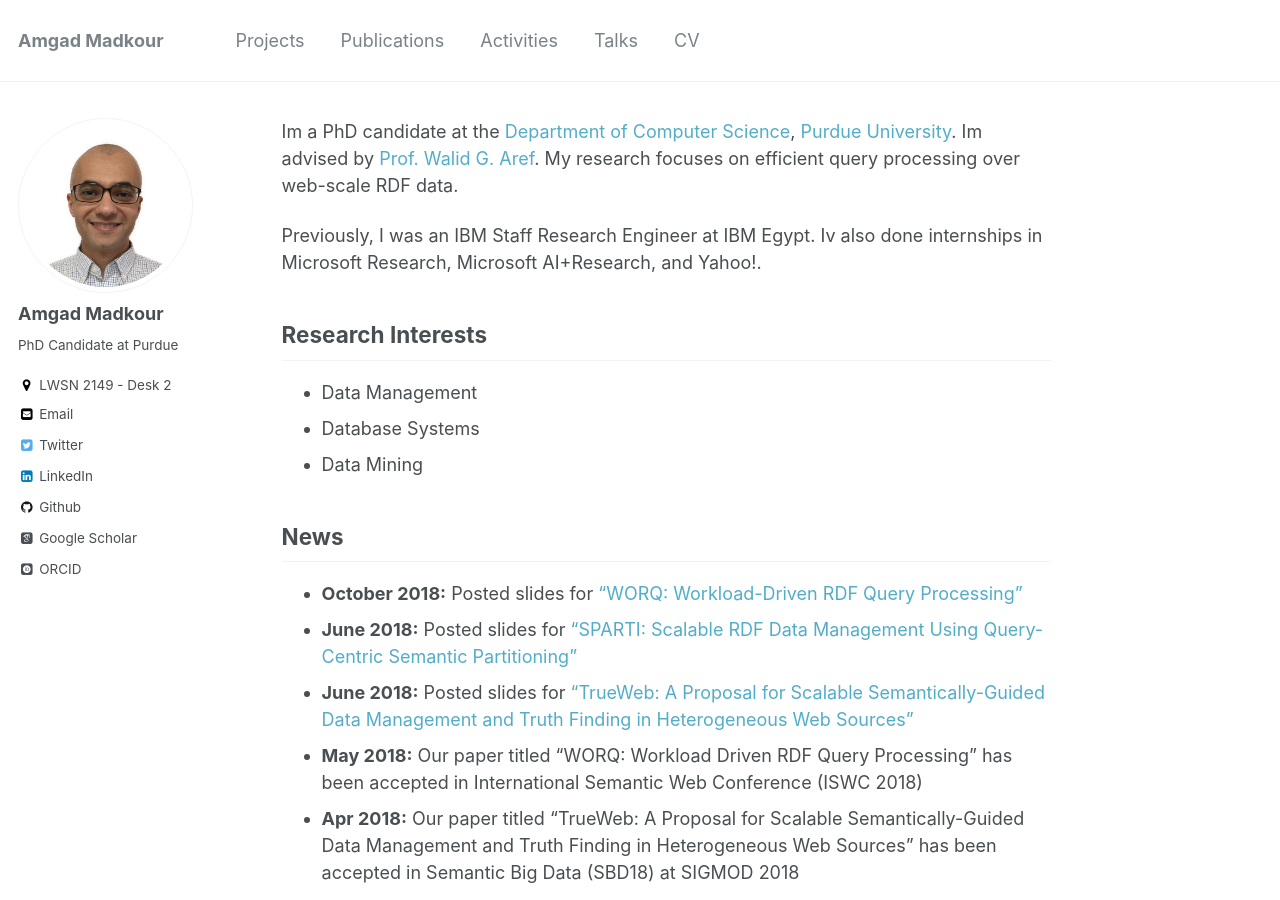
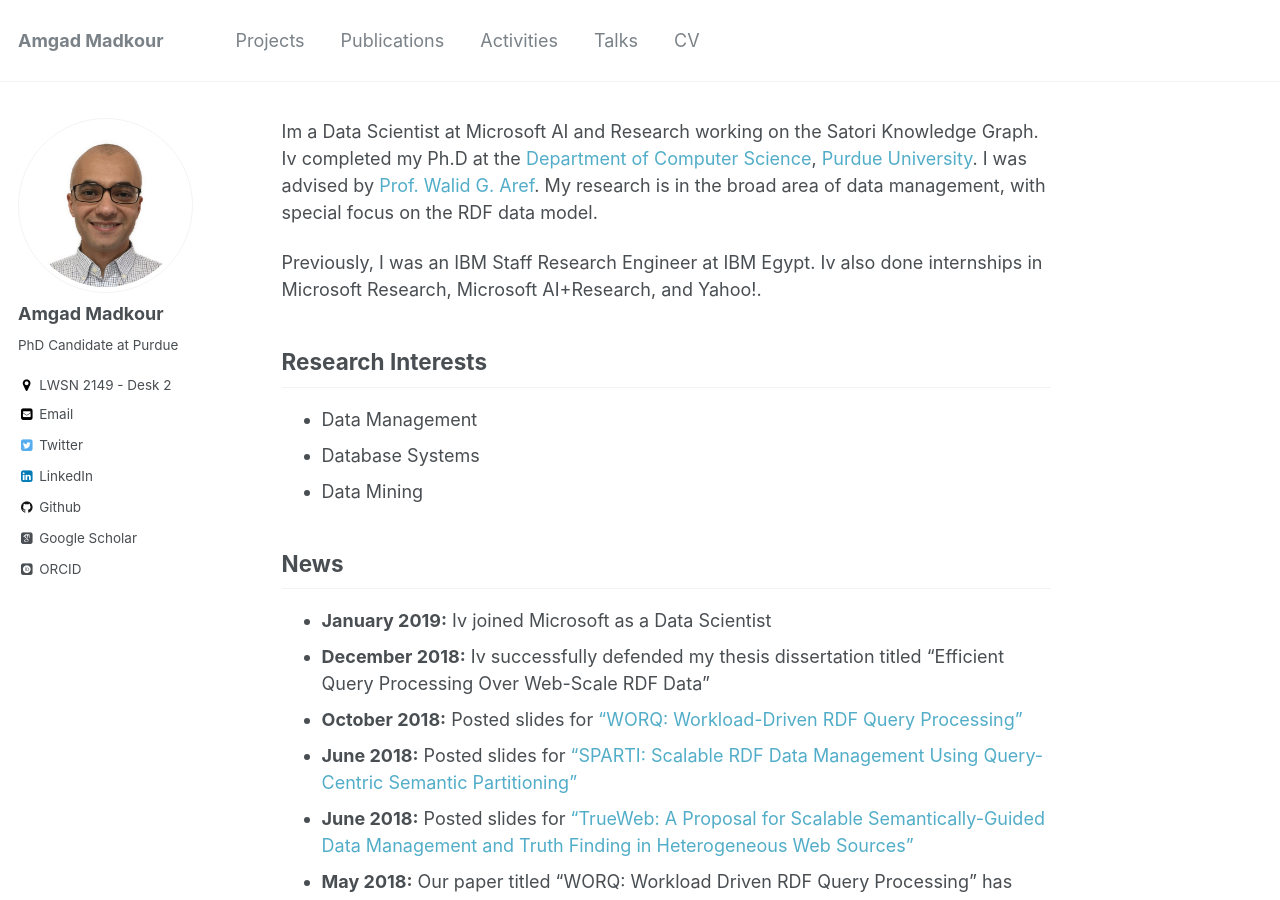
Before and after one commit to amgadmadkour/amgadmadkour.github.io, a Jekyll site: the page built from _pages/about.md, in a window 1280 px wide and 900 px high. Built offline with Jekyll 4.4.1, drawn with Linux system fonts in a browser that asks for light colours; some web fonts are replaced.

Commit message:
2019 Chapter

```diff
--- a/_pages/about.md
+++ b/_pages/about.md
@@ -7,7 +7,7 @@ redirect_from:
   - /about.html
 ---
 
-Im a PhD candidate at the [Department of Computer Science](http://www.cs.purdue.edu), [Purdue University](http://www.purdue.edu). Im advised by [Prof. Walid G. Aref](http://www.cs.purdue.edu/~aref). My research focuses on efficient query processing over web-scale RDF data.
+Im a Data Scientist at Microsoft AI and Research working on the Satori Knowledge Graph. Iv completed my Ph.D at the [Department of Computer Science](http://www.cs.purdue.edu), [Purdue University](http://www.purdue.edu). I was advised by [Prof. Walid G. Aref](http://www.cs.purdue.edu/~aref). My research is in the broad area of data management, with special focus on the RDF data model.
 
 Previously, I was an IBM Staff Research Engineer at IBM Egypt. Iv also done internships in Microsoft Research, Microsoft AI+Research, and Yahoo!.
 
@@ -18,6 +18,8 @@ Previously, I was an IBM Staff Research Engineer at IBM Egypt. Iv also done inte
 * Data Mining
 
 ## News
+* **January 2019:** Iv joined Microsoft as a Data Scientist
+* **December 2018:** Iv successfully defended my thesis dissertation titled "Efficient Query Processing Over Web-Scale RDF Data"
 * **October 2018:** Posted slides for ["WORQ: Workload-Driven RDF Query Processing"](/files/presentations/WORQ-ISWC2018.pdf)
 * **June 2018:** Posted slides for ["SPARTI: Scalable RDF Data Management Using Query-Centric Semantic Partitioning"](/files/presentations/SPARTI-SBD2018.pdf)
 * **June 2018:** Posted slides for ["TrueWeb: A Proposal for Scalable Semantically-Guided Data Management and Truth Finding in Heterogeneous Web Sources"](/files/presentations/TrueWeb-SBD2018.pdf)
```
